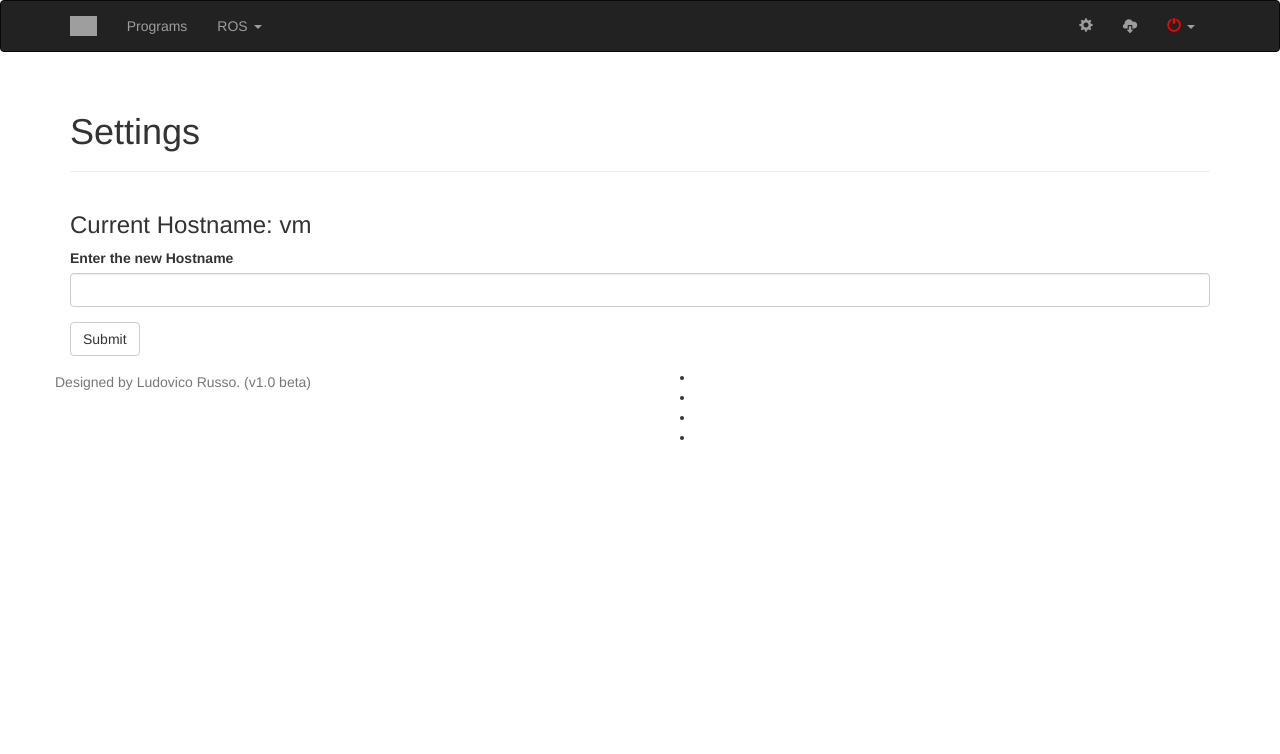
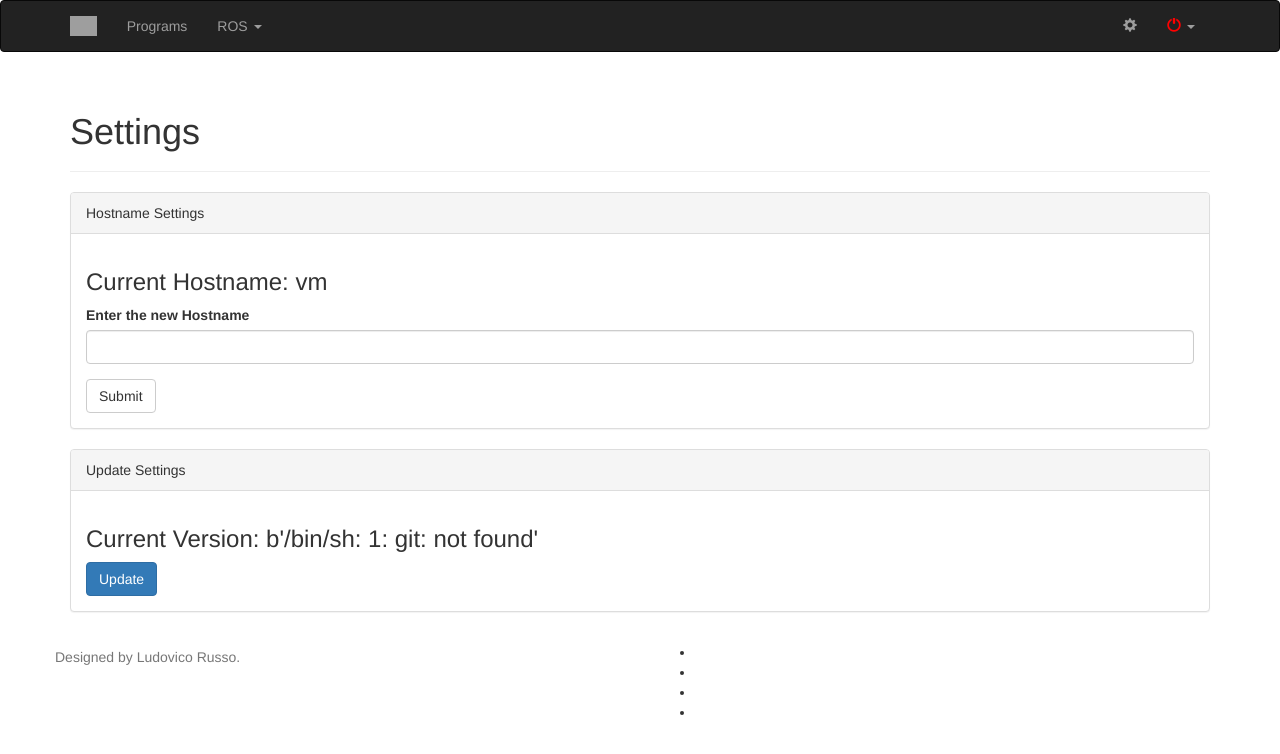
Before and after one commit to dotbot-io/webapp, a Flask app: page /settings/ in a window 1280 px wide. Shown: the top 754 px of the page. Run offline with Flask 2, Linux system fonts and the light colour scheme; some libraries are stand-ins or nearby versions; grey boxes are pictures that could not be loaded.

Commit message:
settings updated

```diff
--- a/app/__init__.py
+++ b/app/__init__.py
@@ -35,11 +35,18 @@ def create_app(config_name):
     from .api_1_0 import api as api_1_0_bp
     app.register_blueprint(api_1_0_bp, url_prefix='/api/v1.0')
 
+    def get_version():
+        import subprocess, os
+        path = os.path.realpath(__file__)
+        p = subprocess.Popen('git describe --always', shell=True, stdout=subprocess.PIPE, stderr=subprocess.STDOUT, cwd=os.path.dirname(path))
+        ver = ""
+        for line in p.stdout.readlines():
+            ver =  line.rstrip()
+        retval = p.wait()
+        return ver
+
     @app.context_processor
     def utility_processor():
-    	def get_version():
-            import subprocess
-    	    return subprocess.check_output(['/home/pi/scripts/check-git'])
-    	return dict(version=get_version)
+    	return dict(version=get_version())
 
     return app
--- a/app/settings/views.py
+++ b/app/settings/views.py
@@ -5,9 +5,6 @@ import subprocess
 from . import settings
 from forms import HostnameForm
 import socket
-# from .forms import NameForm
-# from .. import db
-# from ..models import User
 
 @settings.route('/', methods=['GET', 'POST'])
 def settings():
--- /dev/null
+++ b/app/static/js/settings.js
@@ -0,0 +1,8 @@
+var update = function() {
+  $("#update-btn").text("updating...");
+  $.get( "/api/v1.0/bin/update", function( data ) {
+    console.log(data);
+    alert( "Done." );
+    $("#update-btn").text("Update");
+  });
+}
--- a/app/templates/base.html
+++ b/app/templates/base.html
@@ -55,7 +55,6 @@
 			</ul>
 			<ul class="nav navbar-nav navbar-right">
 				<li> <a href="/settings"><span class="glyphicon glyphicon-cog"></span> </a></li>
-				<li> <a href="/api/v1.0/bin/update"><span class="glyphicon glyphicon-cloud-download"></span> </a></li>
 				<li class="dropdown">
 					<a href="#" class="dropdown-toggle" data-toggle="dropdown" role="button" aria-haspopup="true" aria-expanded="false"><span class="glyphicon glyphicon-off" style="color:red"></span>  <span class="caret"></span></a>
 					<ul class="dropdown-menu">
@@ -89,7 +88,7 @@
 	<div class="container">
 		<div class="row">
 			<div class="col-md-6" style="padding:15px 0">
-				<p class="text-muted">Designed by Ludovico Russo. (v1.0 beta)</p>
+				<p class="text-muted">Designed by Ludovico Russo.</p>
 			</div>
 			<div class="col-md-6" style="text-align:center">
 				<p class="text-muted">
--- a/app/templates/settings/settings.html
+++ b/app/templates/settings/settings.html
@@ -1,8 +1,11 @@
 {% extends "base.html" %}
+{% import "bootstrap/wtf.html" as wtf %}
 
-{% block title %} App Name{% endblock %}
-
-{% import "bootstrap/wtf.html" as wtf %}
+{% block scripts %}
+{{super()}}
+<script src="{{url_for('static', filename='js/settings.js')}}">
+</script>
+{% endblock %}
 
 
 {% block page_content %}
@@ -15,14 +18,24 @@
 
   <div class="row">
     <div class="col-lg-12">
-        <h3>Current Hostname: {{ hostname }}</h3>
-        {{ wtf.quick_form(form) }}
+      <div class="panel panel-default">
+        <div class="panel-heading">Hostname Settings</div>
+        <div class="panel-body">
+          <h3>Current Hostname: {{ hostname }}</h3> {{ wtf.quick_form(form) }}
+        </div>
+      </div>
     </div>
   </div>
 
   <div class="row">
     <div class="col-lg-12">
-
+      <div class="panel panel-default">
+        <div class="panel-heading">Update Settings</div>
+        <div class="panel-body">
+          <h3>Current Version: {{version}}</h3>
+            <button class="btn btn-primary" id="update-btn" type="submit" onclick="update()">Update</button>
+        </div>
+      </div>
     </div>
   </div>
 </div>
```
Lines whose indentation alone changed are shown as unchanged.
